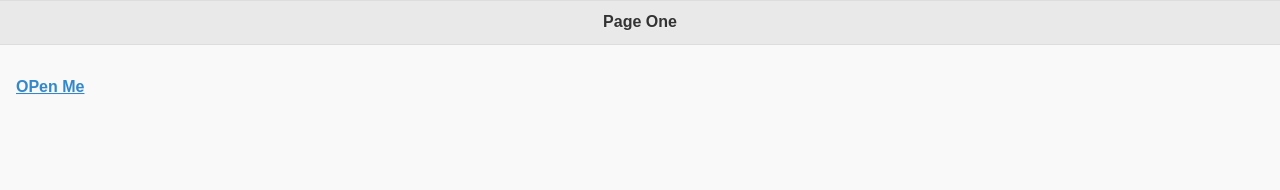
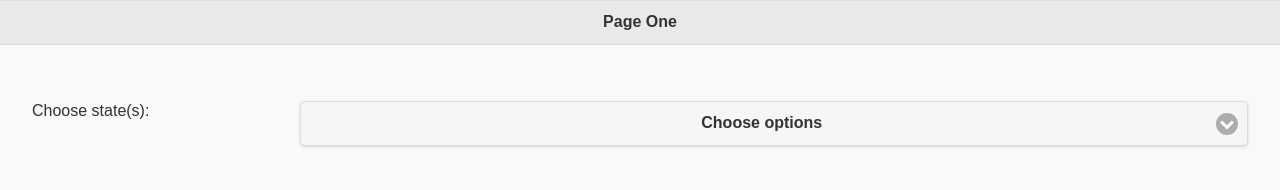
Before and after one commit to dishantghai/VApp, a plain HTML site: page index.html in a window 1280 px wide. Drawn offline with Linux system fonts and the light colour scheme.

Commit message:
Select Menu for State

```diff
--- a/index.html
+++ b/index.html
@@ -8,11 +8,9 @@
 <link href="jquery.mobile-1.4.2.min.css" rel="stylesheet" type="text/css"/>
 <script src="jquery-1.11.0.min.js" type="text/javascript"></script>
 <script src="jquery.mobile-1.4.2.min.js" type="text/javascript"></script>
+<script src="vapp.js" type="text/javascript"></script>
+<script type="text/javascript">
 
-<script>
-$(document).on("swipeleft", function(event,ui){
-	$("mypanel").panel("open");
-});
 
 </script>
 
@@ -24,39 +22,66 @@ $(document).on("swipeleft", function(event,ui){
 		<h1>Page One</h1>
 	</div>
 	<div data-role="content">
-	  <p>
-      <a href="#mypanel">OPen Me</a>
-      </p>
-     </div>
+	<div role="main" class="ui-content">
+		<div class="ui-field-contain">
+			<label for="select-choice-13" class="select">Choose state(s):</label>
+			<div class="ui-select"><!--<a href="#" role="button" id="select-choice-13-button" aria-haspopup="true" class="ui-btn ui-icon-carat-d ui-btn-icon-right ui-btn-a ui-corner-all ui-shadow"><span>Choose options</span></a>--> <select name="select-choice-13" id="select-choice-13" data-native-menu="false" data-theme="a" data-overlay-theme="a" tabindex="-1">
+				<option data-placeholder="true">Choose options</option>
+				<option value="AP">Andhra pradesh</option>
+				<option value="AR">Arunachal Pradesh</option>
+				<option value="AS">Assam</option>
+				<option value="BR">Bihar</option><!--
+				<option value="CA">California</option>
+				<option value="CO">Colorado</option>
+				<option value="CT">Connecticut</option>
+				<option value="DE">Delaware</option>
+				<option value="FL">Florida</option>
+				<option value="GA">Georgia</option>
+				<option value="HI">Hawaii</option>
+				<option value="ID">Idaho</option>
+				<option value="IL">Illinois</option>
+				<option value="IN">Indiana</option>
+				<option value="IA">Iowa</option>
+				<option value="KS">Kansas</option>
+				<option value="KY">Kentucky</option>
+				<option value="LA">Louisiana</option>
+				<option value="ME">Maine</option>
+				<option value="MD">Maryland</option>
+				<option value="MA">Massachusetts</option>
+				<option value="MI">Michigan</option>
+				<option value="MN">Minnesota</option>
+				<option value="MS">Mississippi</option>
+				<option value="MO">Missouri</option>
+				<option value="MT">Montana</option>
+				<option value="NE">Nebraska</option>
+				<option value="NV">Nevada</option>
+				<option value="NH">New Hampshire</option>
+				<option value="NJ">New Jersey</option>
+				<option value="NM">New Mexico</option>
+				<option value="NY">New York</option>
+				<option value="NC">North Carolina</option>
+				<option value="ND">North Dakota</option>
+				<option value="OH">Ohio</option>
+				<option value="OK">Oklahoma</option>
+				<option value="OR">Oregon</option>
+				<option value="PA">Pennsylvania</option>
+				<option value="RI">Rhode Island</option>
+				<option value="SC">South Carolina</option>
+				<option value="SD">South Dakota</option>
+				<option value="TN">Tennessee</option>
+				<option value="TX">Texas</option>
+				<option value="UT">Utah</option>
+				<option value="VT">Vermont</option>
+				<option value="VA">Virginia</option>
+				<option value="WA">Washington</option>
+				<option value="WV">West Virginia</option>
+				<option value="WI">Wisconsin</option>
+				<option value="WY">Wyoming</option>-->
+			</select><div style="display: none;" id="select-choice-13-listbox-placeholder"><!-- placeholder for select-choice-13-listbox --></div></div>
+		</div>
+	</div>
 
-     <div data-role="panel" id="mypanel" data-theme="b" data-display="push" data-position="right">
-     <a href="" data-role="button" data-rel="close" > Close Me </a>
-
-     <p>
-     This is some text
-     </p>
-
-     </div>
-
-
-      <!--
-      <div data-role="collapsible-set" data-theme="b" >
-	    <div data-role="collapsible">
-	      <h3>Header</h3>
-	      <p>Content</p>
-        </div>
-	    <div data-role="collapsible" data-collapsed="true">
-	      <h3>Header</h3>
-	      <p>Content</p>
-        </div>
-	    <div data-role="collapsible" data-collapsed="true">
-	      <h3>Header</h3>
-	      <p>Content</p>
-        </div>
-      </div>
-
-	</div>
-	-->
+    </div>
 </div>
 
 <div data-role="page" id="page2">
--- /dev/null
+++ b/vapp.js
@@ -0,0 +1,16 @@
+//$("#index").on('pageinit', function() {
+/*$(document).on("swipeleft", function(event,ui){
+	$("mypanel").panel("open");
+});*/
+
+/*$("select-choice-13").on("change", function () {
+    });*/
+//});
+$(document).on('pageinit', '#page', function(){
+    $('#select-choice-13').on('change',function(e) {
+    var $this = $(this),
+        val   = $this.val();
+    alert("onChange = " + val);
+
+    });
+});
```
